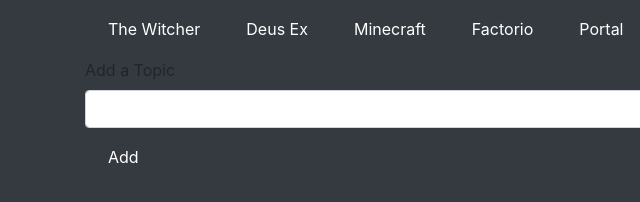
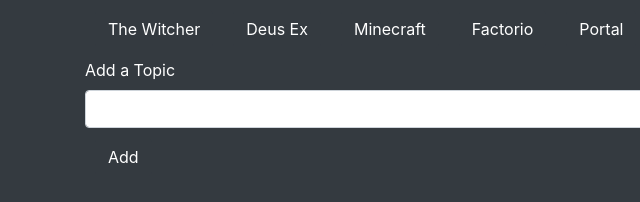
Before and after one commit to bradleyknutson/GifTastic, a plain HTML site: page index.html in a window 1280 px wide. Shown: the full height of the page, 0-640 px from the left. Drawn offline with nearby package versions, Linux system fonts and the light colour scheme.

```diff
--- a/assets/css/style.css
+++ b/assets/css/style.css
@@ -27,3 +27,7 @@
 button{
     margin: 10px;
 }
+
+#addTopic{
+    color: white;
+}
--- a/index.html
+++ b/index.html
@@ -22,7 +22,7 @@
         </div>
         <div class="row">
             <div class="col-lg-12 form-group">
-                <label for="newTopic">Add a Topic</label>
+                <label for="newTopic" id="addTopic">Add a Topic</label>
                 <input type="text" class="form-control" id="newTopic">
                 <button type="submit" id="addButton" class="btn btn-dark">Add</button>
             </div>
```
